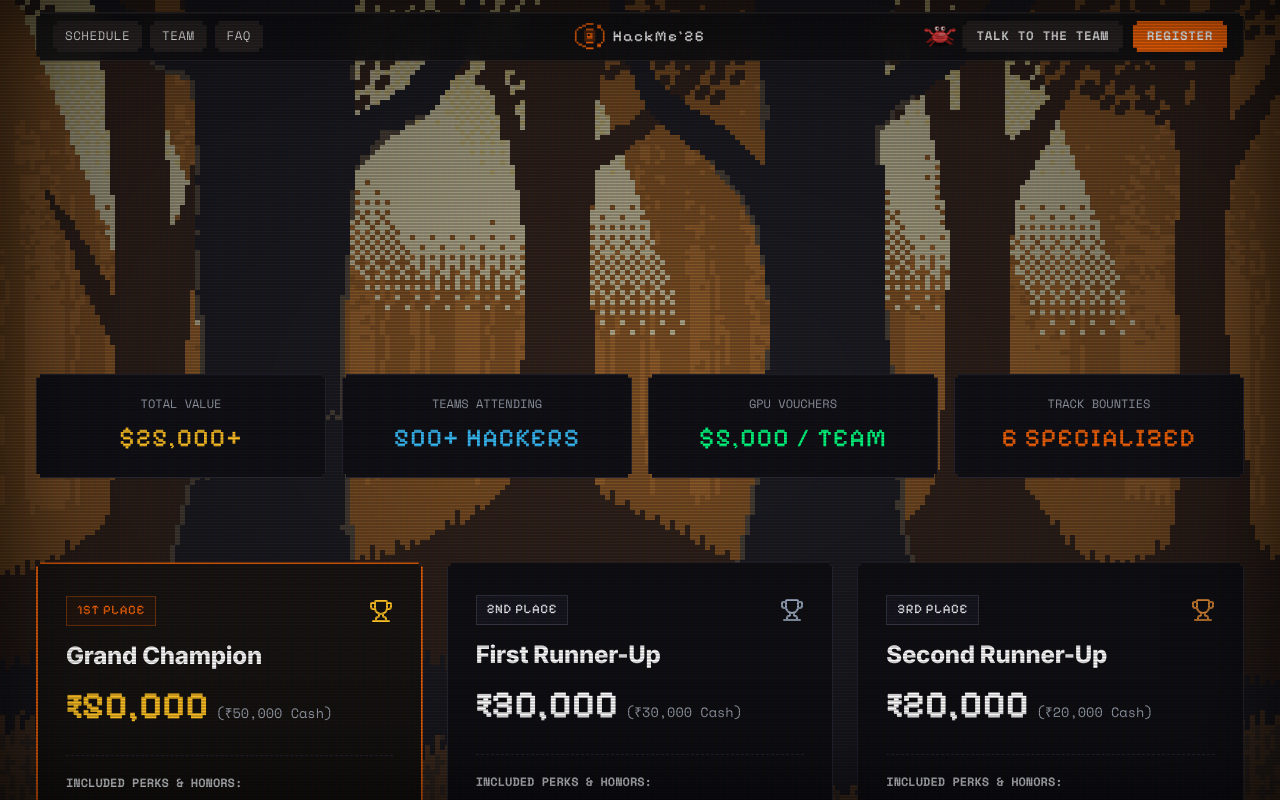
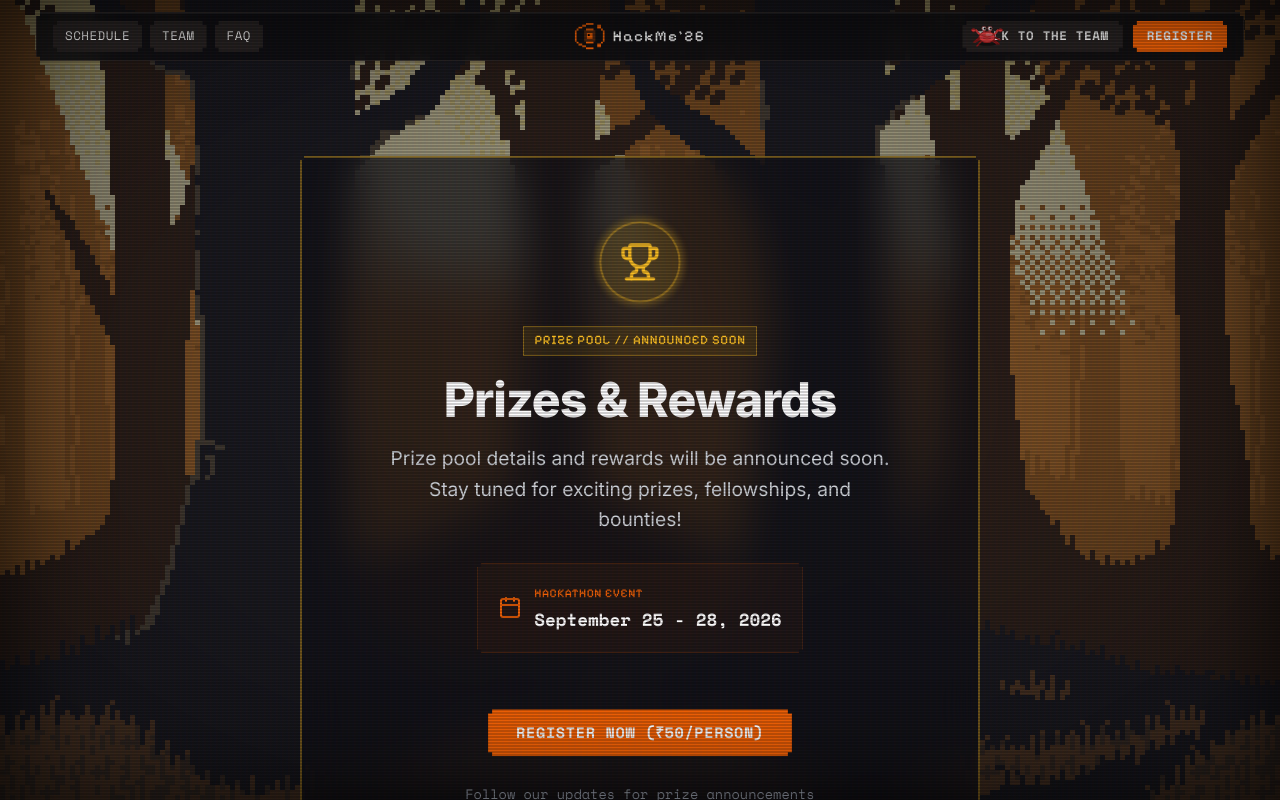
Before and after one commit to chsrikar/hackme-26, a React (Vite) app: page /prizes in a window 1280 px wide. Shown: the top 800 px of the page. Built offline with nearby package versions, Linux system fonts and the light colour scheme; a web font is replaced by a local one.

Commit message:
update: lock prizes page with 'Announced Soon' coming soon style

```diff
--- a/src/pages/PrizesPage.jsx
+++ b/src/pages/PrizesPage.jsx
@@ -1,9 +1,190 @@
 import { mainPrizes, trackPrizes, statsSummary } from '../data/prizes';
-import { Trophy, Award, Gift, ArrowLeft, Sparkles, CheckCircle2, DollarSign } from 'lucide-react';
+import { Trophy, Award, Gift, ArrowLeft, Sparkles, CheckCircle2, DollarSign, Lock, Calendar } from 'lucide-react';
 import { Link } from 'react-router-dom';
 import PixelButton from '../components/common/PixelButton';
 
 export default function PrizesPage() {
+  // Lock the page - Announced Soon
+  const isLocked = true;
+
+  if (isLocked) {
+    return (
+      <div style={{ backgroundColor: '#070708', minHeight: '100vh', color: '#f5f5f4', paddingTop: '40px', paddingBottom: '90px' }}>
+        <div className="page-container">
+          {/* Back breadcrumb */}
+          <div style={{ marginBottom: '24px' }}>
+            <Link
+              to="/"
+              style={{
+                display: 'inline-flex',
+                alignItems: 'center',
+                gap: '6px',
+                fontFamily: 'var(--font-mono)',
+                fontSize: '0.8rem',
+                color: '#9ca3af',
+                textDecoration: 'none'
+              }}
+            >
+              <ArrowLeft size={14} /> // HOME TERMINAL
+            </Link>
+          </div>
+
+          {/* Announced Soon Card */}
+          <div
+            className="clip-pixel-corners glass-card"
+            style={{
+              maxWidth: '680px',
+              margin: '20px auto 0 auto',
+              padding: 'clamp(28px, 5vw, 64px)',
+              textAlign: 'center',
+              border: '2px solid rgba(251, 191, 36, 0.4)',
+              boxShadow: '0 20px 60px rgba(0, 0, 0, 0.8), 0 0 40px rgba(251, 191, 36, 0.2)'
+            }}
+          >
+            {/* Trophy Icon */}
+            <div
+              style={{
+                width: '80px',
+                height: '80px',
+                margin: '0 auto 24px auto',
+                background: 'rgba(251, 191, 36, 0.15)',
+                border: '2px solid rgba(251, 191, 36, 0.4)',
+                borderRadius: '50%',
+                display: 'flex',
+                alignItems: 'center',
+                justifyContent: 'center',
+                animation: 'pulse 2s ease-in-out infinite'
+              }}
+            >
+              <Trophy size={40} color="#fbbf24" />
+            </div>
+
+            <style>
+              {`
+                @keyframes pulse {
+                  0%, 100% {
+                    transform: scale(1);
+                    box-shadow: 0 0 0 0 rgba(251, 191, 36, 0.4);
+                  }
+                  50% {
+                    transform: scale(1.05);
+                    box-shadow: 0 0 20px 10px rgba(251, 191, 36, 0);
+                  }
+                }
+              `}
+            </style>
+
+            {/* Badge */}
+            <span
+              className="pixel-tag"
+              style={{
+                color: '#fbbf24',
+                borderColor: 'rgba(251, 191, 36, 0.4)',
+                background: 'rgba(251, 191, 36, 0.1)',
+                marginBottom: '16px',
+                display: 'inline-block'
+              }}
+            >
+              PRIZE POOL // ANNOUNCED SOON
+            </span>
+
+            {/* Title */}
+            <h1
+              style={{
+                fontSize: 'clamp(2rem, 5vw, 3rem)',
+                fontWeight: 800,
+                color: '#ffffff',
+                marginBottom: '16px',
+                letterSpacing: '-0.02em'
+              }}
+            >
+              Prizes & Rewards
+            </h1>
+
+            {/* Description */}
+            <p
+              style={{
+                fontSize: 'clamp(1rem, 2vw, 1.2rem)',
+                color: '#d1d5db',
+                lineHeight: 1.6,
+                marginBottom: '28px',
+                maxWidth: '500px',
+                margin: '0 auto 28px auto'
+              }}
+            >
+              Prize pool details and rewards will be announced soon. Stay tuned for exciting prizes, fellowships, and bounties!
+            </p>
+
+            {/* Event Date Info */}
+            <div
+              className="clip-pixel-corners"
+              style={{
+                background: 'rgba(242, 98, 7, 0.05)',
+                border: '1px solid rgba(242, 98, 7, 0.2)',
+                padding: '20px',
+                display: 'inline-flex',
+                alignItems: 'center',
+                gap: '12px',
+                marginBottom: '24px'
+              }}
+            >
+              <Calendar size={24} color="var(--color-overmind-orange)" />
+              <div style={{ textAlign: 'left' }}>
+                <div
+                  style={{
+                    fontFamily: 'var(--font-pixel)',
+                    fontSize: '0.75rem',
+                    color: 'var(--color-overmind-orange)',
+                    letterSpacing: '0.05em',
+                    marginBottom: '4px'
+                  }}
+                >
+                  HACKATHON EVENT
+                </div>
+                <div
+                  style={{
+                    fontFamily: 'var(--font-mono)',
+                    fontSize: '1.1rem',
+                    fontWeight: 700,
+                    color: '#ffffff'
+                  }}
+                >
+                  September 25 - 28, 2026
+                </div>
+              </div>
+            </div>
+
+            {/* Register Button */}
+            <div style={{ marginTop: '32px' }}>
+              <PixelButton
+                href="https://forms.gle/Z1KZCfkG4Jqq4eqj9"
+                variant="orange"
+                size="lg"
+                target="_blank"
+                rel="noopener noreferrer"
+              >
+                Register Now (₹50/person)
+              </PixelButton>
+            </div>
+
+            {/* Additional Info */}
+            <p
+              className="font-mono"
+              style={{
+                fontSize: '0.85rem',
+                color: '#9ca3af',
+                marginTop: '28px'
+              }}
+            >
+              Follow our updates for prize announcements
+            </p>
+          </div>
+        </div>
+      </div>
+    );
+  }
+
+  // Original prizes page content (will show when isLocked = false)
   return (
     <div style={{ backgroundColor: '#070708', minHeight: '100vh', color: '#f5f5f4', paddingTop: '40px', paddingBottom: '90px' }}>
       <div className="page-container">
```
